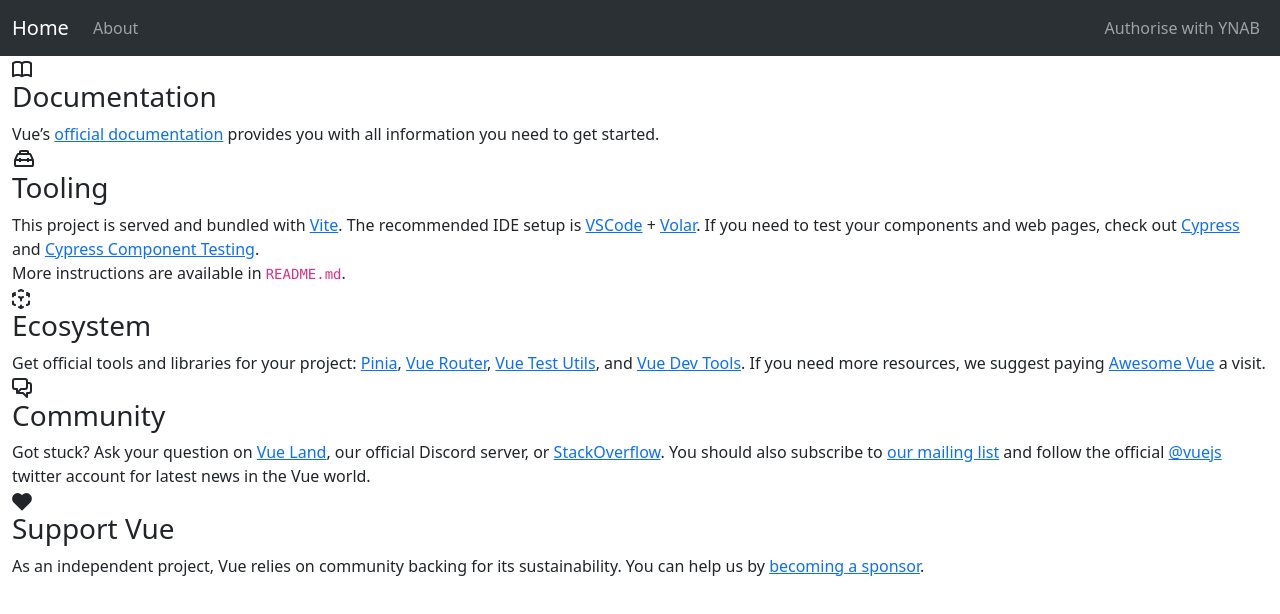
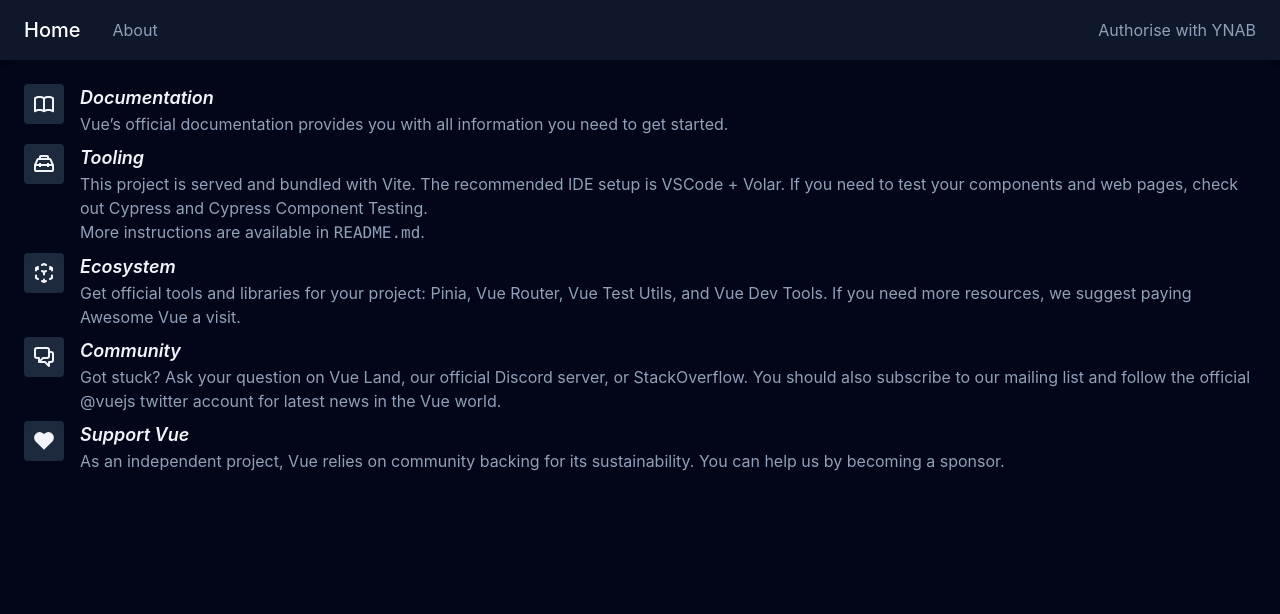
Before and after one commit to rpussente/ynab-on-fire, a Vue app: page /about in a window 1280 px wide. Shown: the top 614 px of the page. Built offline with nearby package versions, Linux system fonts and the light colour scheme.

Commit message:
chore: migrate from Bootstrap to Tailwind CSS v4 (#20)
* chore: install and configure Tailwind v4 framework

* chore: migrate existing components to Tailwind utility classes

* chore: run linters and formaters to ensure code compliance

```diff
--- a/package.json
+++ b/package.json
@@ -16,9 +16,11 @@
   },
   "dependencies": {
     "@popperjs/core": "^2.11.8",
+    "@tailwindcss/vite": "^4.2.2",
     "@vueuse/core": "^11.3.0",
     "bootstrap": "^5.3.3",
     "pinia": "^2.1.7",
+    "tailwindcss": "^4.2.2",
     "vue": "^3.4.29",
     "vue-router": "^4.3.3",
     "ynab": "^2.2.0"
--- a/src/App.vue
+++ b/src/App.vue
@@ -1,7 +1,6 @@
 <script setup lang="ts">
 import { useRoute, useRouter, RouterLink, RouterView } from 'vue-router'
 import { useYnabStore } from './stores/ynab'
-import 'bootstrap/dist/css/bootstrap.css'
 
 const route = useRoute()
 const router = useRouter()
@@ -29,43 +28,56 @@
 </script>
 
 <template>
-  <header class="navbar navbar-expand-lg bg-body-tertiary" data-bs-theme="dark">
-    <div class="container-fluid">
-      <RouterLink to="/" class="navbar-brand">Home</RouterLink>
-      <button
-        class="navbar-toggler"
-        type="button"
-        data-bs-toggle="collapse"
-        data-bs-target="#navbarNav"
-        aria-controls="navbarNav"
-        aria-expanded="false"
-        aria-label="Toggle navigation"
-      >
-        <span class="navbar-toggler-icon"></span>
-      </button>
-      <div id="navbarNav" class="collapse navbar-collapse">
-        <ul class="navbar-nav me-auto">
-          <li class="nav-item">
-            <RouterLink to="/about" class="nav-link">About</RouterLink>
-          </li>
-        </ul>
-        <ul class="navbar-nav ms-auto">
-          <li class="nav-item" v-if="!ynab.isAuthorised">
-            <a class="nav-link" v-bind:href="ynab.authUri"> Authorise with YNAB </a>
-          </li>
-          <li class="nav-item" v-else-if="ynab.selectedBudget">
-            <a id="budget_switch" href="#" class="nav-link" v-on:click="ynab.clearSelectedBudget()">
-              Budget {{ ynab.selectedBudget?.name }}
-            </a>
-          </li>
-          <li class="nav-item" v-if="ynab.isAuthorised">
-            <a id="logout" href="#" class="nav-link" v-on:click="ynab.logout()"> Logout </a>
-          </li>
-        </ul>
+  <header class="bg-slate-900 shadow-md">
+    <div
+      class="container mx-auto flex flex-wrap items-center justify-between p-4 px-6 md:flex-nowrap"
+    >
+      <div class="flex items-center space-x-8">
+        <RouterLink
+          to="/"
+          class="text-xl font-medium text-white hover:opacity-80 transition-opacity"
+        >
+          Home
+        </RouterLink>
+        <nav>
+          <ul class="flex space-x-6">
+            <li>
+              <RouterLink to="/about" class="text-slate-400 hover:text-white transition-colors">
+                About
+              </RouterLink>
+            </li>
+          </ul>
+        </nav>
+      </div>
+
+      <div class="flex items-center space-x-6">
+        <template v-if="!ynab.isAuthorised">
+          <a class="text-slate-400 hover:text-white transition-colors" v-bind:href="ynab.authUri">
+            Authorise with YNAB
+          </a>
+        </template>
+        <template v-else-if="ynab.selectedBudget">
+          <button
+            id="budget_switch"
+            class="text-slate-400 hover:text-white transition-colors"
+            v-on:click="ynab.clearSelectedBudget()"
+          >
+            Budget {{ ynab.selectedBudget?.name }}
+          </button>
+        </template>
+        <button
+          v-if="ynab.isAuthorised"
+          id="logout"
+          class="text-slate-400 hover:text-white transition-colors"
+          v-on:click="ynab.logout()"
+        >
+          Logout
+        </button>
       </div>
     </div>
   </header>
-  <div class="container-fluid">
+
+  <div class="container mx-auto p-6">
     <RouterView />
   </div>
 </template>
--- /dev/null
+++ b/src/assets/main.css
@@ -0,0 +1,12 @@
+@import 'tailwindcss';
+
+@theme {
+  --font-sans: 'Inter', ui-sans-serif, system-ui, sans-serif;
+  --color-brand: #6366f1;
+}
+
+@layer base {
+  body {
+    @apply bg-slate-950 text-slate-50 antialiased;
+  }
+}
--- a/src/components/BudgetList.vue
+++ b/src/components/BudgetList.vue
@@ -4,12 +4,15 @@
 </script>
 
 <template>
+  <div class="flex flex-col space-y-3">
     <a
       v-for="budget in ynab.budgets"
       v-bind:id="budget.id"
       v-bind:key="budget.id"
+      class="cursor-pointer text-blue-400 hover:text-blue-300 hover:underline transition-colors"
       v-on:click="ynab.selectedBudget = budget"
     >
       {{ budget.name }}
     </a>
+  </div>
 </template>
--- a/src/components/WelcomeItem.vue
+++ b/src/components/WelcomeItem.vue
@@ -1,13 +1,17 @@
 <template>
-  <div class="item">
-    <i>
+  <div class="flex items-start gap-4 mb-2">
+    <div
+      class="flex h-10 w-10 shrink-0 items-center justify-center rounded bg-slate-800 text-slate-100"
+    >
       <slot name="icon"></slot>
-    </i>
-    <div class="details">
-      <h3>
+    </div>
+    <div class="flex-1">
+      <h3 class="text-lg font-semibold text-slate-100 italic">
         <slot name="heading"></slot>
       </h3>
-      <slot></slot>
+      <div class="text-slate-400">
+        <slot></slot>
+      </div>
     </div>
   </div>
 </template>
--- a/src/main.ts
+++ b/src/main.ts
@@ -3,6 +3,7 @@
 
 import App from './App.vue'
 import router from './router'
+import './assets/main.css'
 
 const app = createApp(App)
 
--- a/vite.config.ts
+++ b/vite.config.ts
@@ -3,6 +3,7 @@
 import { defineConfig } from 'vite'
 import vue from '@vitejs/plugin-vue'
 import vueJsx from '@vitejs/plugin-vue-jsx'
+import tailwindcss from '@tailwindcss/vite'
 
 // https://vitejs.dev/config/
 export default defineConfig({
@@ -10,6 +11,7 @@
   plugins: [
     vue(),
     vueJsx(),
+    tailwindcss(),
   ],
   resolve: {
     alias: {
```
Also changed, not shown: 1 other file (tests, documents, lock files or other folders). Lines whose indentation alone changed are shown as unchanged.
